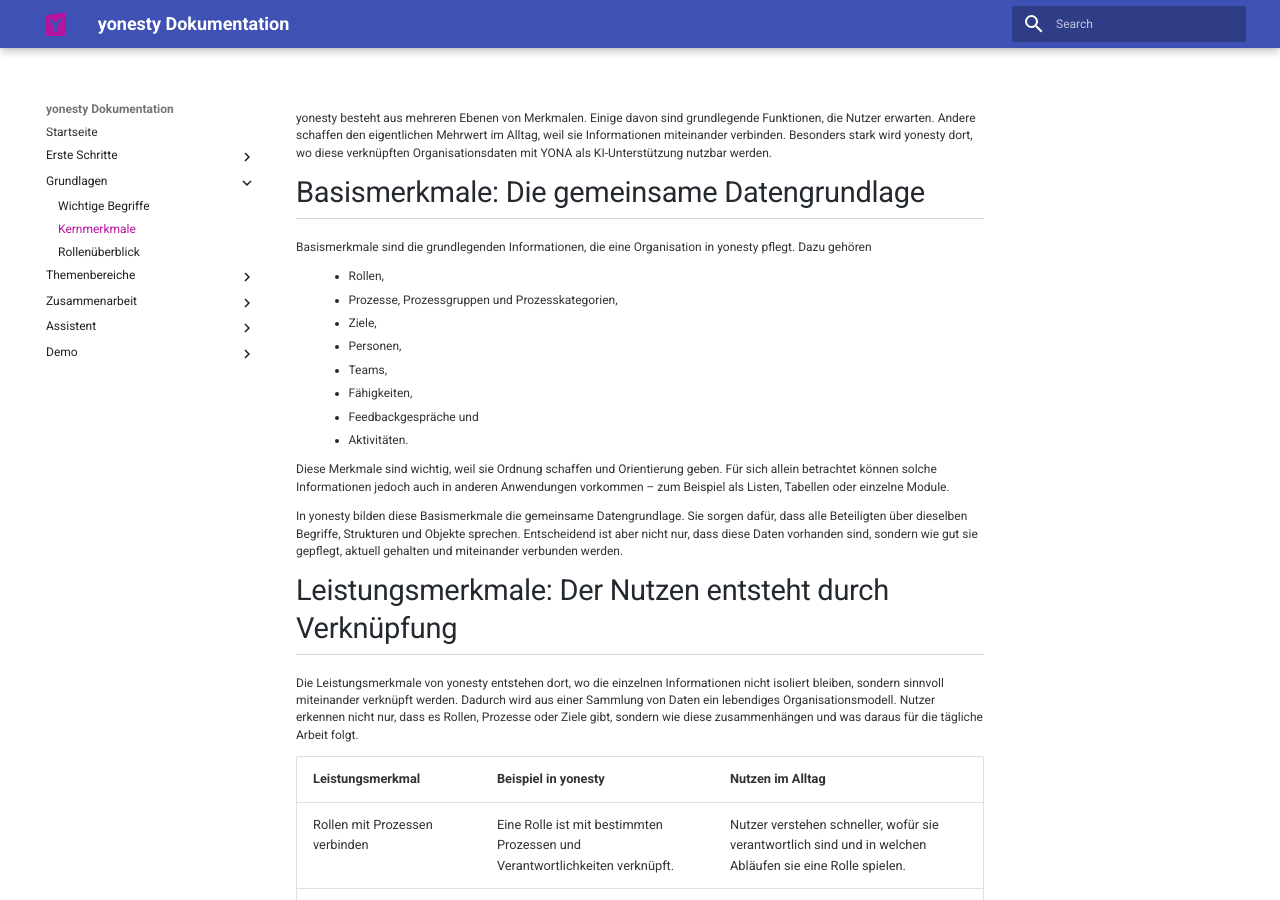
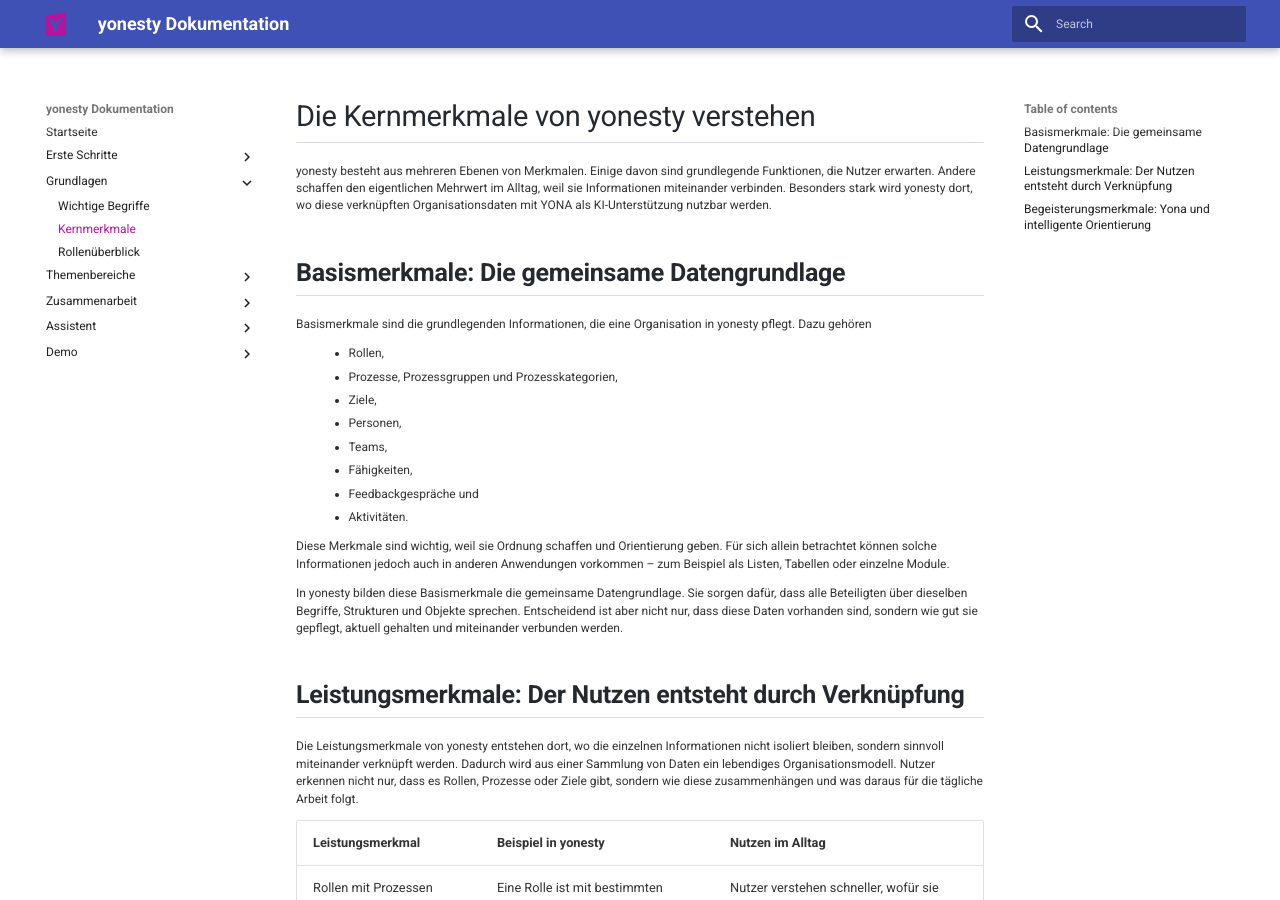
Before and after one commit to ricohaenelsoletti/yonesty, an MkDocs documentation site: the page built from docs/Kernmerkmale-von-yonesty-verstehen.md, in a window 1280 px wide and 900 px high. Built offline with MkDocs 1.6.1 and Material for MkDocs 9.7.7, drawn with Linux system fonts in a browser that asks for light colours.

Commit message:
Update headings and enhance document structure

```diff
--- a/docs/Kernmerkmale-von-yonesty-verstehen.md
+++ b/docs/Kernmerkmale-von-yonesty-verstehen.md
@@ -1,6 +1,8 @@
+# Die Kernmerkmale von yonesty verstehen
+
 yonesty besteht aus mehreren Ebenen von Merkmalen. Einige davon sind grundlegende Funktionen, die Nutzer erwarten. Andere schaffen den eigentlichen Mehrwert im Alltag, weil sie Informationen miteinander verbinden. Besonders stark wird yonesty dort, wo diese verknüpften Organisationsdaten mit YONA als KI-Unterstützung nutzbar werden.
 
-# Basismerkmale: Die gemeinsame Datengrundlage
+## Basismerkmale: Die gemeinsame Datengrundlage
 
 Basismerkmale sind die grundlegenden Informationen, die eine Organisation in yonesty pflegt. Dazu gehören
 
@@ -17,7 +19,7 @@
 
 In yonesty bilden diese Basismerkmale die gemeinsame Datengrundlage. Sie sorgen dafür, dass alle Beteiligten über dieselben Begriffe, Strukturen und Objekte sprechen. Entscheidend ist aber nicht nur, dass diese Daten vorhanden sind, sondern wie gut sie gepflegt, aktuell gehalten und miteinander verbunden werden.
 
-# Leistungsmerkmale: Der Nutzen entsteht durch Verknüpfung
+## Leistungsmerkmale: Der Nutzen entsteht durch Verknüpfung
 
 Die Leistungsmerkmale von yonesty entstehen dort, wo die einzelnen Informationen nicht isoliert bleiben, sondern sinnvoll miteinander verknüpft werden. Dadurch wird aus einer Sammlung von Daten ein lebendiges Organisationsmodell. Nutzer erkennen nicht nur, dass es Rollen, Prozesse oder Ziele gibt, sondern wie diese zusammenhängen und was daraus für die tägliche Arbeit folgt.
 
@@ -34,7 +36,7 @@
 
 Der besondere Nutzen entsteht also nicht durch ein einzelnes Feld oder eine einzelne Liste, sondern durch den Zusammenhang. Ein Prozess ist nicht nur ein Prozess. Er zeigt, welche Rolle beteiligt ist, welches Ziel damit verbunden sein kann, welche Fähigkeiten gebraucht werden und welche Aktivitäten daraus entstehen können. Genau diese Verknüpfungen machen yonesty im Alltag wirkungsvoll.
 
-# Begeisterungsmerkmale: Yona und intelligente Orientierung
+## Begeisterungsmerkmale: Yona und intelligente Orientierung
 Die Begeisterungsmerkmale von yonesty entstehen dort, wo gut gepflegte und sinnvoll verknüpfte Organisationsdaten mit Yona nutzbar werden. Yona hilft den jeweiligen Rollen, Informationen schneller zu verstehen, Zusammenhänge zu erkennen, bessere Fragen zu stellen und nächste Schritte vorzubereiten.
 
 Beispiele:
```
